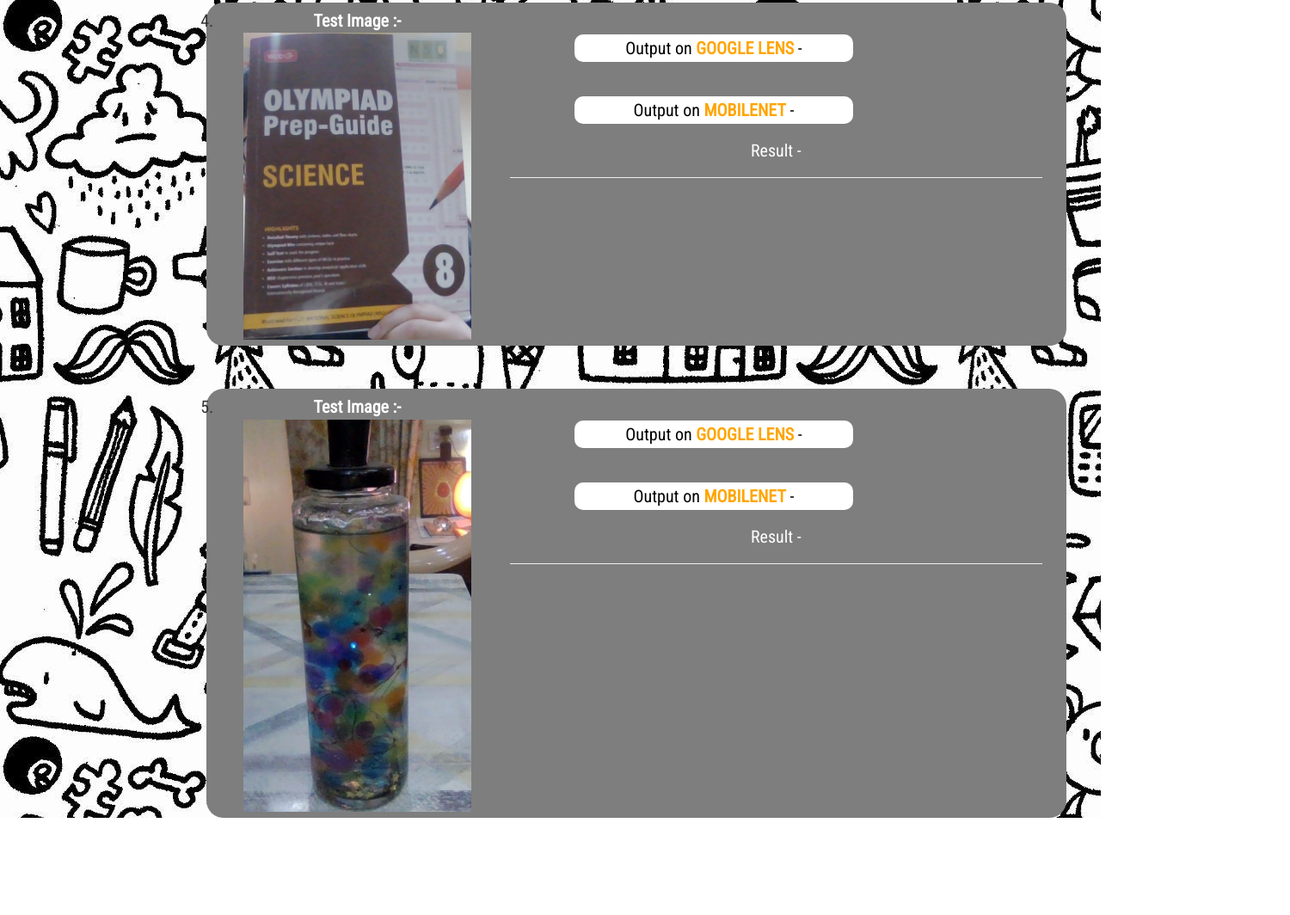
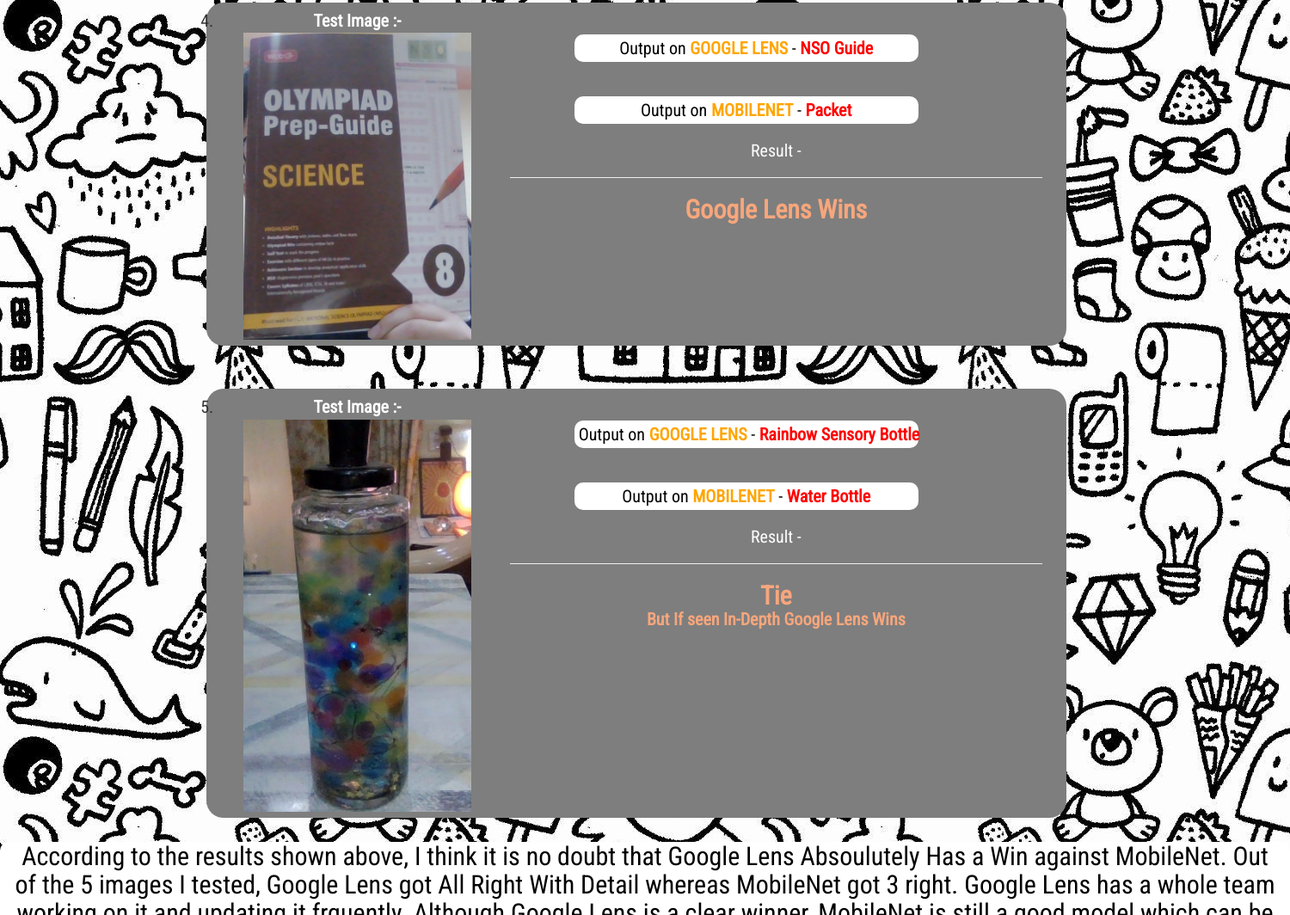
Before and after one commit to AdvikCode22/lensvsmbnet, a plain HTML site: page index.html in a window 1280 px wide. Shown: the part 1736-2800 px from the top of the page at 86% size, 1500 px wide, since content can reach past the window. Before the commit the page ends 2687 px from the top, so only its background shows below. Drawn offline with nearby package versions, Linux system fonts and the light colour scheme.

Commit message:
Add files via upload

```diff
--- a/index.html
+++ b/index.html
@@ -32,21 +32,21 @@
                     </li>
 
                     <h5 class="col-sm-4 col-xs-12 hsq sx3">
-                        Output on <b>GOOGLE LENS</b> -
+                        Output on <b>GOOGLE LENS</b> - <b class="yu8">Analog Clock</b>
                         <span> </span>
                     </h5>
 
                     <br><br>
 
                     <h5 class="col-sm-4 col-xs-12 hsq sx3">
-                        Output on <b>MOBILENET</b> -
+                        Output on <b>MOBILENET</b> - <b class="yu8">Analog Clock</b>
                         <span> </span>
                     </h5>
 
                     <div class="result col-sm-8 col-lg-8 col-md-8 col-xs-12">
                         <h4 class="hsq">Result - </h4>
                         <hr>
-                        <h4 class="hsq"></h4>
+                        <h4><b class="hu6">Tie</b></h4>
                     </div>
                 </div>
                 <div class="test-img-result2 col-xs-12 col-lg-6 col-md-6 col-sm-6 btn">
@@ -56,21 +56,21 @@
                     </li>
 
                     <h5 class="col-sm-4 col-xs-12 hsq sx3">
-                        Output on <b>GOOGLE LENS</b> -
+                        Output on <b>GOOGLE LENS</b> - <b class="yu8">boAt Headphones</b>
                         <span> </span>
                     </h5>
 
                     <br><br>
 
                     <h5 class="col-sm-4 col-xs-12 hsq sx3">
-                        Output on <b>MOBILENET</b> -
+                        Output on <b>MOBILENET</b> - <b class="yu8">Vaccum Cleaner</b>
                         <span> </span>
                     </h5>
 
                     <div class="result col-sm-8 col-lg-8 col-md-8 col-xs-12">
                         <h4 class="hsq">Result - </h4>
                         <hr>
-                        <h4></h4>
+                        <h4><b class="hu6">Google Lens Wins</b></h4>
                     </div>
                 </div>
                 <div class="test-img-result2 col-xs-12 col-lg-6 col-md-6 col-sm-6 btn">
@@ -80,21 +80,21 @@
                     </li>
 
                     <h5 class="col-sm-4 col-xs-12 hsq sx3">
-                        Output on <b>GOOGLE LENS</b> -
+                        Output on <b>GOOGLE LENS</b> - <b class="yu8">Logitech G102 Mouse</b>
                         <span> </span>
                     </h5>
 
                     <br><br>
 
                     <h5 class="col-sm-4 col-xs-12 hsq sx3">
-                        Output on <b>MOBILENET</b> -
+                        Output on <b>MOBILENET</b> - <b class="yu8">Mouse</b>
                         <span> </span>
                     </h5>
 
                     <div class="result col-sm-8 col-lg-8 col-md-8 col-xs-12">
                         <h4 class="hsq">Result - </h4>
                         <hr>
-                        <h4></h4>
+                        <h4><b class="hu6">Tie <br> <b class="io9">But If Seen In-Depth Google Lens Wins</b></b></h4>
                     </div>
                 </div>
                 <div class="test-img-result2 col-xs-12 col-lg-6 col-md-6 col-sm-6 btn">
@@ -104,21 +104,21 @@
                     </li>
 
                     <h5 class="col-sm-4 col-xs-12 hsq sx3">
-                        Output on <b>GOOGLE LENS</b> -
+                        Output on <b>GOOGLE LENS</b> - <b class="yu8">NSO Guide</b>
                         <span> </span>
                     </h5>
 
                     <br><br>
 
                     <h5 class="col-sm-4 col-xs-12 hsq sx3">
-                        Output on <b>MOBILENET</b> -
+                        Output on <b>MOBILENET</b> - <b class="yu8">Packet</b>
                         <span> </span>
                     </h5>
 
                     <div class="result col-sm-8 col-lg-8 col-md-8 col-xs-12">
                         <h4 class="hsq">Result - </h4>
                         <hr>
-                        <h4></h4>
+                        <h4><b class="hu6">Google Lens Wins</b></h4>
                     </div>
                 </div>
                 <div class="test-img-result2 col-xs-12 col-lg-6 col-md-6 col-sm-6 btn">
@@ -128,24 +128,34 @@
                     </li>
 
                     <h5 class="col-sm-4 col-xs-12 hsq sx3">
-                        Output on <b>GOOGLE LENS</b> -
+                        Output on <b>GOOGLE LENS</b> - <b class="yu8">Rainbow Sensory Bottle</b>
                         <span> </span>
                     </h5>
 
                     <br><br>
 
                     <h5 class="col-sm-4 col-xs-12 hsq sx3">
-                        Output on <b>MOBILENET</b> -
+                        Output on <b>MOBILENET</b> - <b class="yu8">Water Bottle</b>
                         <span> </span>
                     </h5>
 
                     <div class="result col-sm-8 col-lg-8 col-md-8 col-xs-12">
                         <h4 class="hsq jb9">Result - </h4>
                         <hr>
-                        <h4></h4>
+                        <h4><b class="hu6">Tie <br> <b class="io9">But If seen In-Depth Google Lens Wins</b></b></h4>
                     </div>
                 </div>
             </ol>
+
+            <div class="sbns">
+                <h3 class="jk4">According to the results shown above, I think it is no doubt that
+                    Google Lens Absoulutely Has a Win against MobileNet. Out of the 5 images I
+                    tested, Google Lens got All Right With Detail whereas MobileNet got 3 right.
+                    Google Lens has a whole team working on it and updating it frquently. Although
+                    Google Lens is a clear winner, MobileNet is still a good model which can be used
+                    in webpages / websites.
+                </h1>
+            </div>
         </center>
       </body>
 </html>
--- a/style.css
+++ b/style.css
@@ -8,7 +8,7 @@ h1{
     animation-name: ani;
     animation-duration: 3s;
     animation-iteration-count: infinite;
-    background-color: whitesmoke;
+    background-color: white;
     border-radius: 10px;
     width: 700px;
 }
@@ -45,6 +45,7 @@ h1{
     padding: 5px;
     margin-left: 90px;
     margin-top: 30px;
+    width: 400px;
 }
 
 b{
@@ -78,3 +79,43 @@ body{
 .jb9{
     margin-top: 10px;
 }
+
+.yu8{
+    color: red;
+}
+
+.hu6{
+    animation-name: ani2;
+    animation-duration: 3s;
+    animation-iteration-count: infinite;
+    font-size: 30px;
+}
+
+@keyframes ani2{
+    0%{color: lightcoral;}
+    25%{color: lightgoldenrodyellow;}
+    50%{color: lightgreen;}
+    75%{color: lightsalmon;}
+    100%{color: lightcoral;}
+}
+
+.io9{
+    font-size: 20px;
+    animation-name: ani2;
+    animation-duration: 3s;
+    animation-iteration-count: infinite;
+}
+
+.jk4{
+    color: black;
+    font-size: 30px;
+}
+
+.sbns{
+    background-color: white;
+    margin-top: 2300px;
+    padding-right: 10px;
+    padding-left: 10px;
+    border-radius: 10px;
+    width: 1500px;
+}
```
